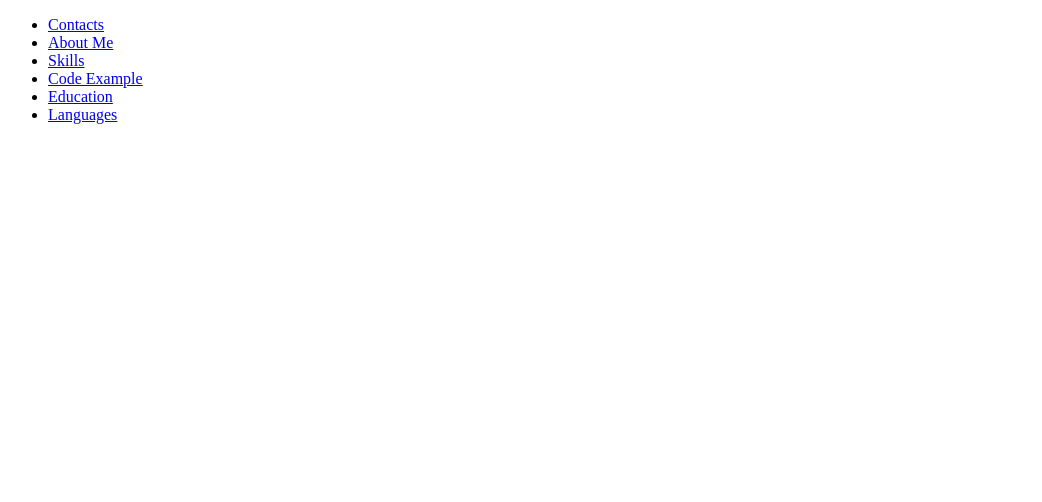
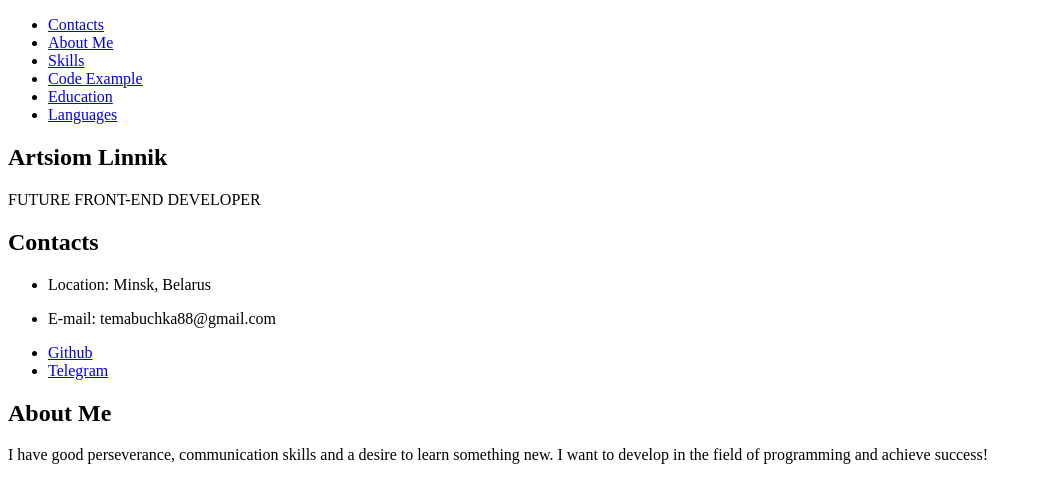
Before and after one commit to temabuchka88/rsschool-cv, a plain HTML site: page index.html in a window 1280 px wide. Shown: the whole page, without its empty margins (0-1042 px from the left). Drawn offline with Linux system fonts and the light colour scheme.

Commit message:
feat: add contacts and about me

```diff
--- a/index.html
+++ b/index.html
@@ -9,7 +9,8 @@
     <link rel="icon" href="assets/icon-cv.ico">
 </head>
 <body>
- <header class="header">
+    <div class="container">
+    <header class="header">
      <nav class="nav">
          <ul class="nav-list">
              <li class="nav-item"><a href="#contacts" class="nav-link">Contacts</a></li>
@@ -21,7 +22,26 @@
          </ul>
      </nav>
  </header>
- <main class="main"></main>
+ <main class="main">
+     <section class="section" id="profile">
+         <h1 class="section-title">Artsiom Linnik</h1>
+         <p>FUTURE FRONT-END DEVELOPER</p>
+     </section>
+     <section class="section" id="contacts">
+         <h2 class="section-title">Contacts</h2>
+         <ul class="myContacts">
+             <li class="contacts-item"><p>Location: Minsk, Belarus</p></li>
+             <li class="contacts-item"><p>E-mail: temabuchka88@gmail.com</p></li>
+             <li class="contacts-item"><a href="https://github.com/temabuchka88" class="github">Github</a></li>
+             <li class="contacts-item"><a href="https://t.me/fetsgsgshfjfkkf" class="telegram">Telegram</a></li>
+         </ul>
+     </section>
+     <section class="section" id="aboutMe">
+        <h2 class="section-title">About Me</h2>
+        <p>I have good perseverance, communication skills and a desire to learn something new. I want to develop in the field of programming and achieve success!</p>
+     </section>
+ </main>
  <footer class="footer"></footer>
+</div>
 </body>
 </html>
```
